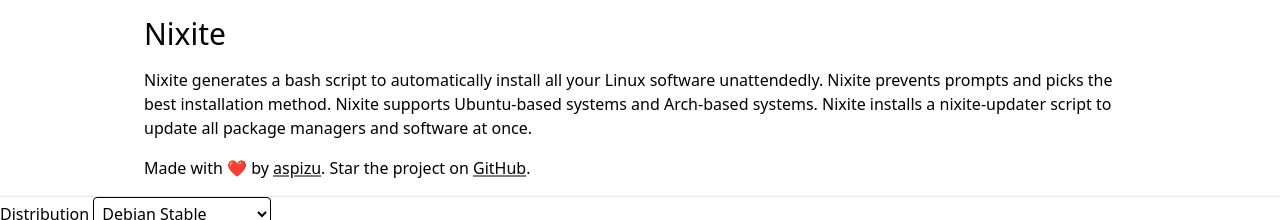
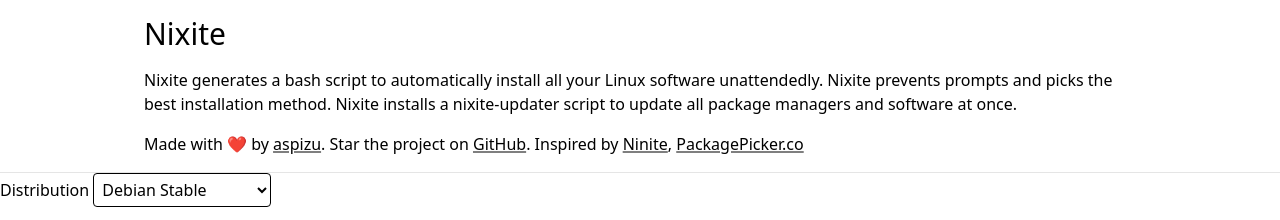
Before and after one commit to aspizu/nixite, an Astro site: page / in a window 1280 px wide. Shown: the top 220 px of the page. Built offline with nearby package versions, Linux system fonts and the light colour scheme; Astro itself is replaced by a stand-in of ours.

Commit message:
add links to prior art to webpage and fix description

```diff
--- a/src/pages/index.astro
+++ b/src/pages/index.astro
@@ -74,11 +74,13 @@
                 <h1 class="text-3xl">Nixite</h1>
                 <p>
                     Nixite generates a bash script to automatically install all your Linux software unattendedly.
-                    Nixite prevents prompts and picks the best installation method. Nixite supports Ubuntu-based systems and Arch-based systems. Nixite installs a nixite-updater script to update all package managers and software at once.
+                    Nixite prevents prompts and picks the best installation method. Nixite installs a nixite-updater
+                    script to update all package managers and software at once.
                 </p>
                 <p>
                     Made with ❤️ by <a class={linkStyle} href="https://github.com/aspizu" target="_blank">aspizu</a>.
                     Star the project on <a class={linkStyle} href="https://github.com/aspizu/nixite" target="_blank">GitHub</a>.
+                    Inspired by <a class={linkStyle} href="https://ninite.com/">Ninite</a>, <a class={linkStyle} href="https://packagepicker.co/">PackagePicker.co</a>
                 </p>
             </div>
         </div>
```
